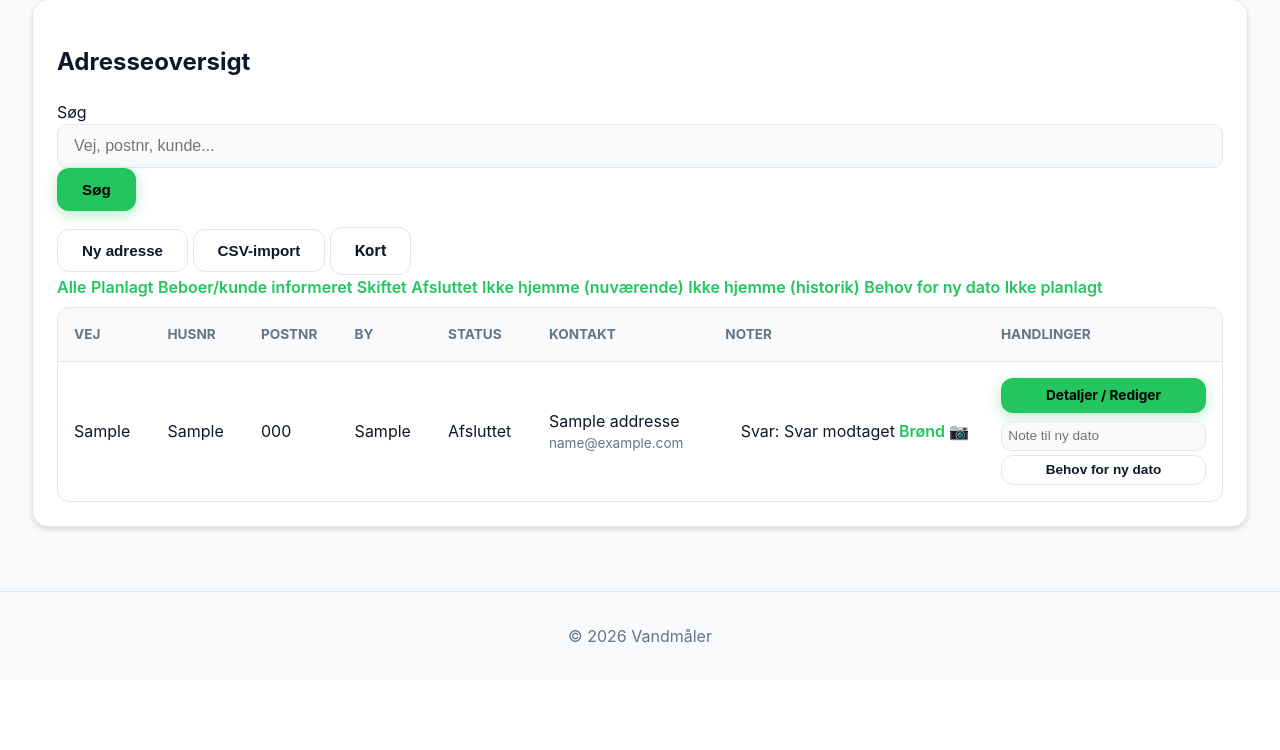
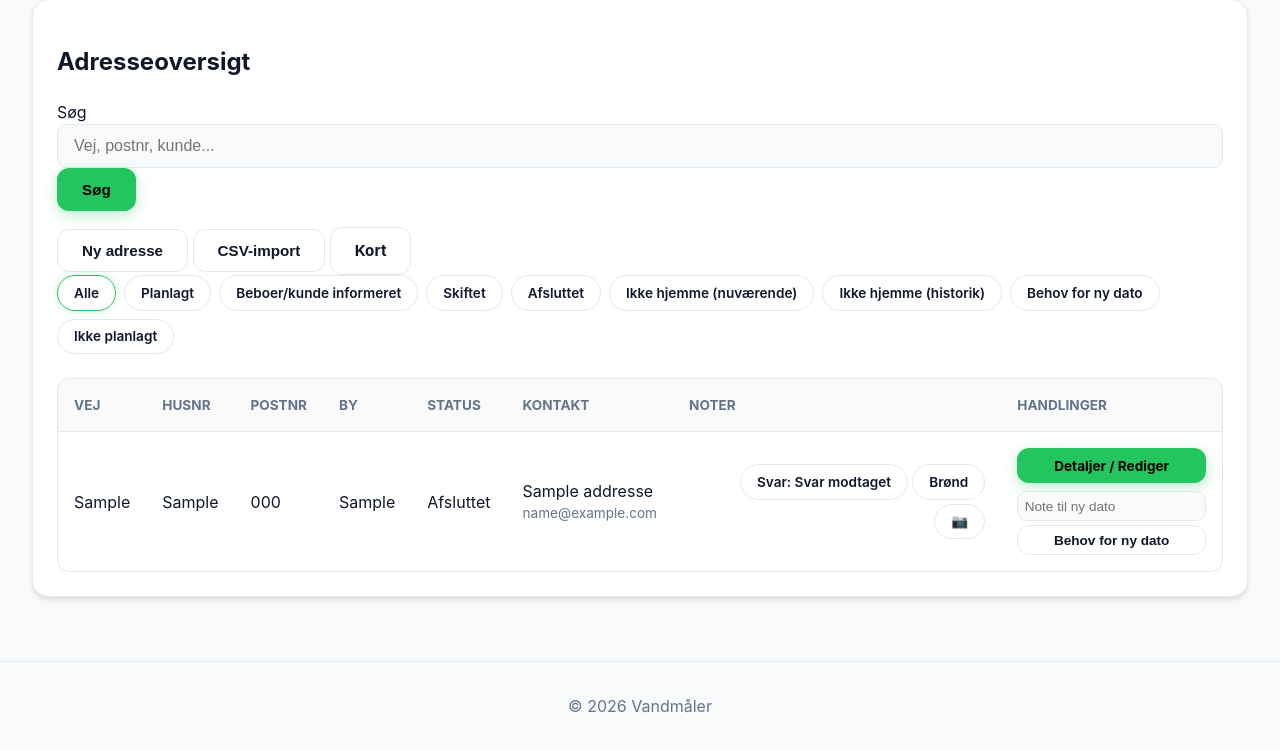
Before and after one commit to Rmelin/MeterReplace, a FastAPI app: page /admin/addresses in a window 1280 px wide. Shown: the part 225-975 px from the top of the page. Before the commit the page ends 868 px from the top, so only its background shows below. Run offline with FastAPI, Linux system fonts and the light colour scheme; the visitor is signed in with stand-in values (Sample User, id 1); tables that the repository leaves empty hold one stand-in row (values such as "Sample post").

Commit message:
Rettet Adresse

```diff
--- a/app/static/styles.css
+++ b/app/static/styles.css
@@ -302,6 +302,43 @@ a:hover {
     box-shadow: 0 4px 14px rgba(var(--accent-rgb), 0.3);
 }
 
+/* Chips & Status Labels */
+.filter-chips {
+    display: flex;
+    flex-wrap: wrap;
+    gap: 0.5rem;
+    margin-bottom: 1.5rem;
+}
+
+.chip {
+    display: inline-flex;
+    align-items: center;
+    justify-content: center;
+    padding: 0.4rem 1rem;
+    border-radius: 100px;
+    background: transparent;
+    color: var(--text);
+    font-size: 0.85rem;
+    font-weight: 600;
+    text-decoration: none;
+    white-space: nowrap;
+    transition: all 0.2s ease;
+    border: 1px solid var(--border);
+    cursor: pointer;
+}
+
+a.chip:hover {
+    border-color: var(--muted);
+    background: rgba(var(--accent-rgb), 0.05);
+}
+
+.chip.is-active {
+    border-color: var(--accent);
+    color: var(--text);
+    background: transparent;
+    box-shadow: 0 0 8px rgba(var(--accent-rgb), 0.2);
+}
+
 /* Tables */
 .table-wrapper {
     background: var(--card);
@@ -379,6 +416,22 @@ input, select, textarea {
 }
 input:focus { outline: none; border-color: var(--accent); }
 
+.checkbox-field {
+    display: flex !important;
+    flex-direction: row !important;
+    align-items: center !important;
+    gap: 0.75rem;
+    cursor: pointer;
+    font-weight: 600;
+}
+
+.checkbox-field input[type="checkbox"] {
+    width: 20px !important;
+    height: 20px !important;
+    margin: 0 !important;
+    cursor: pointer;
+}
+
 .footer { border-top: 1px solid var(--border); padding: 2rem; color: var(--muted); text-align: center; }
 .hint { color: var(--muted); font-size: 0.85rem; }
 .is-hidden { display: none; }
--- a/app/templates/admin_addresses.html
+++ b/app/templates/admin_addresses.html
@@ -65,13 +65,17 @@
             <p class="hint">Hvis geokodning er slået fra, kan koordinater sættes i Adressekort.</p>
         </div>
     </div>
-    <div class="filter-chips" style="overflow-x: auto; white-space: nowrap; padding-bottom: 0.5rem; -webkit-overflow-scrolling: touch;">
+    <div class="filter-chips">
         {% for item in status_filters %}
-            {% if item.value == 'all' %}
-                <a class="chip {% if selected_status == 'all' %}is-active{% endif %}" href="/admin/addresses{% if search_query %}?q={{ search_query }}{% endif %}" style="display: inline-block; float: none;">{{ item.label }}</a>
-            {% else %}
-                <a class="chip {% if selected_status == item.value %}is-active{% endif %}" href="/admin/addresses?status={{ item.value }}{% if search_query %}&q={{ search_query }}{% endif %}" style="display: inline-block; float: none;">{{ item.label }}</a>
+            {% set is_active = (selected_status == item.value) %}
+            {% set url = "/admin/addresses" %}
+            {% if item.value != 'all' %}
+                {% set url = url ~ "?status=" ~ item.value %}
+                {% if search_query %}{% set url = url ~ "&q=" ~ search_query %}{% endif %}
+            {% elif search_query %}
+                {% set url = url ~ "?q=" ~ search_query %}
             {% endif %}
+            <a class="chip {% if is_active %}is-active{% endif %}" href="{{ url }}">{{ item.label }}</a>
         {% endfor %}
     </div>
     <script src="/static/admin_addresses.js" defer></script>
```
